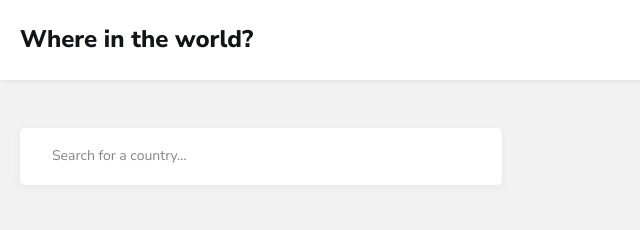
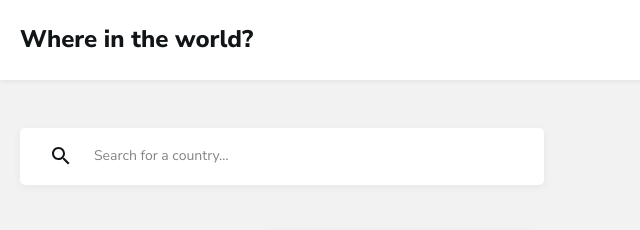
Before and after one commit to Bakhromoff/Rest-countries, a plain HTML site: page index.html in a window 1280 px wide. Shown: the top 230 px of the page, 0-640 px from the left. Drawn offline with Linux system fonts and the light colour scheme.

Commit message:
add search icon

```diff
--- a/css/styles.css
+++ b/css/styles.css
@@ -183,15 +183,23 @@ img {
 
 }
 .countries-search-form {
+  position: relative;
   display: flex;
   align-items: center;
   justify-content: space-between;
   margin-bottom: 48px;
 }
+.search-icon-img{
+  width: 18px;
+  height: 18px;
+  position: absolute;
+  left: 32px;
+  top: 19px;
+}
 
 .countries-search-input {
   display: block;
-  padding: 18px 270px 18px 32px;
+  padding: 18px 270px 18px 74px;
   font-weight: 400;
   font-size: 14px;
   line-height: 1.43;
--- a/index.html
+++ b/index.html
@@ -5,9 +5,9 @@
   <meta http-equiv="X-UA-Compatible" content="IE=edge">
   <meta name="viewport" content="width=device-width, initial-scale=1.0">
   <title>Rest Countries</title>
-  <!-- <link rel="stylesheet" href="css/normalize.css "> -->
-  <!-- <link rel="stylesheet" href="css/styles.css"> -->
-  <link rel="stylesheet" href="css/styles.min.css">
+  <link rel="stylesheet" href="css/normalize.css ">
+  <link rel="stylesheet" href="css/styles.css">
+  <!-- <link rel="stylesheet" href="css/styles.min.css"> -->
 </head>
 <body>
   <header class="site-header">
@@ -27,6 +27,7 @@
     <div class="container">
       <div class="main-content">
         <form class="countries-search-form" action="https://echo.htmlacademy.ru" method="get" >
+          <svg class="search-icon-img" width="18" height="18" fill="none" xmlns="http://www.w3.org/2000/svg"><path fill-rule="evenodd" clip-rule="evenodd" d="M12.5 11h-.8l-.3-.3c1-1.1 1.6-2.6 1.6-4.2C13 2.9 10.1 0 6.5 0S0 2.9 0 6.5 2.9 13 6.5 13c1.6 0 3.1-.6 4.2-1.6l.3.3v.8l5 5 1.5-1.5-5-5Zm-6 0C4 11 2 9 2 6.5S4 2 6.5 2 11 4 11 6.5 9 11 6.5 11Z" fill="currentColor"/></svg>
             <input class="countries-search-input" type="search" name="search" placeholder="Search for a country…" aria-label="countries name" required>
             <select class="regions-select" name="regions-select-name" aria-label="regions select">
               <option value="" disabled="" selected="" aria-invalid="false">Filter by Region:</option>
```
Also changed, not shown: css/styles.min.css.
